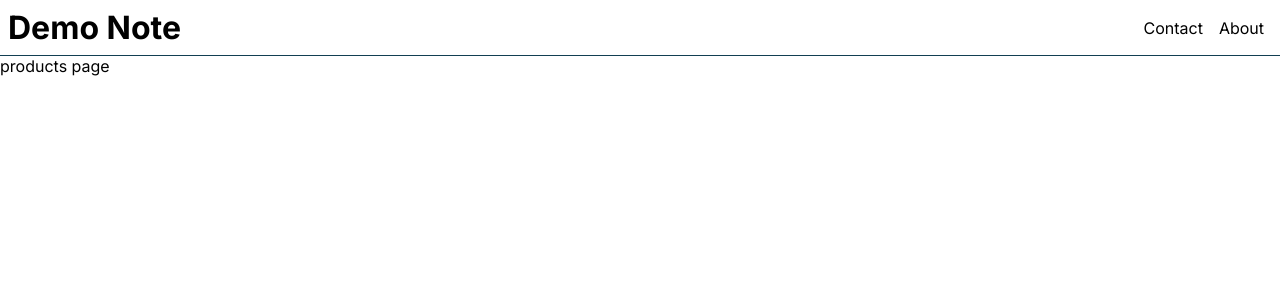
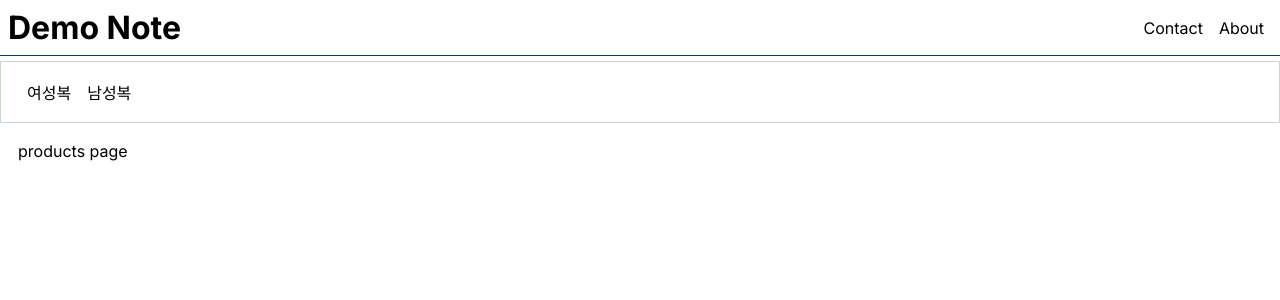
Before and after one commit to yjleeinkr/Next-Note, a Next.js app: page /products in a window 1280 px wide. Shown: the top 300 px of the page. Built offline with nearby package versions, Linux system fonts and the light colour scheme.

Commit message:
layout for product pages

```diff
--- /dev/null
+++ b/src/app/products/layout.module.css
@@ -0,0 +1,13 @@
+.nav {
+  border: 1px solid #bcbc;
+  padding: 18px;
+  margin-top: 5px;
+}
+
+.nav a {
+  padding: 0px 8px;
+}
+
+.productContainer {
+  padding: 18px;
+}
--- /dev/null
+++ b/src/app/products/layout.tsx
@@ -0,0 +1,16 @@
+import styles from './layout.module.css'
+
+type ChildrenProps = {
+  children : React.ReactNode
+}
+export default function ProductLayout({ children } : ChildrenProps) {
+  return (
+    <div>
+      <nav className={styles.nav}>
+        <a href="">여성복</a>
+        <a href="">남성복</a>
+      </nav>
+      <section className={styles.productContainer}>{children}</section>
+    </div>
+  );
+}
```
